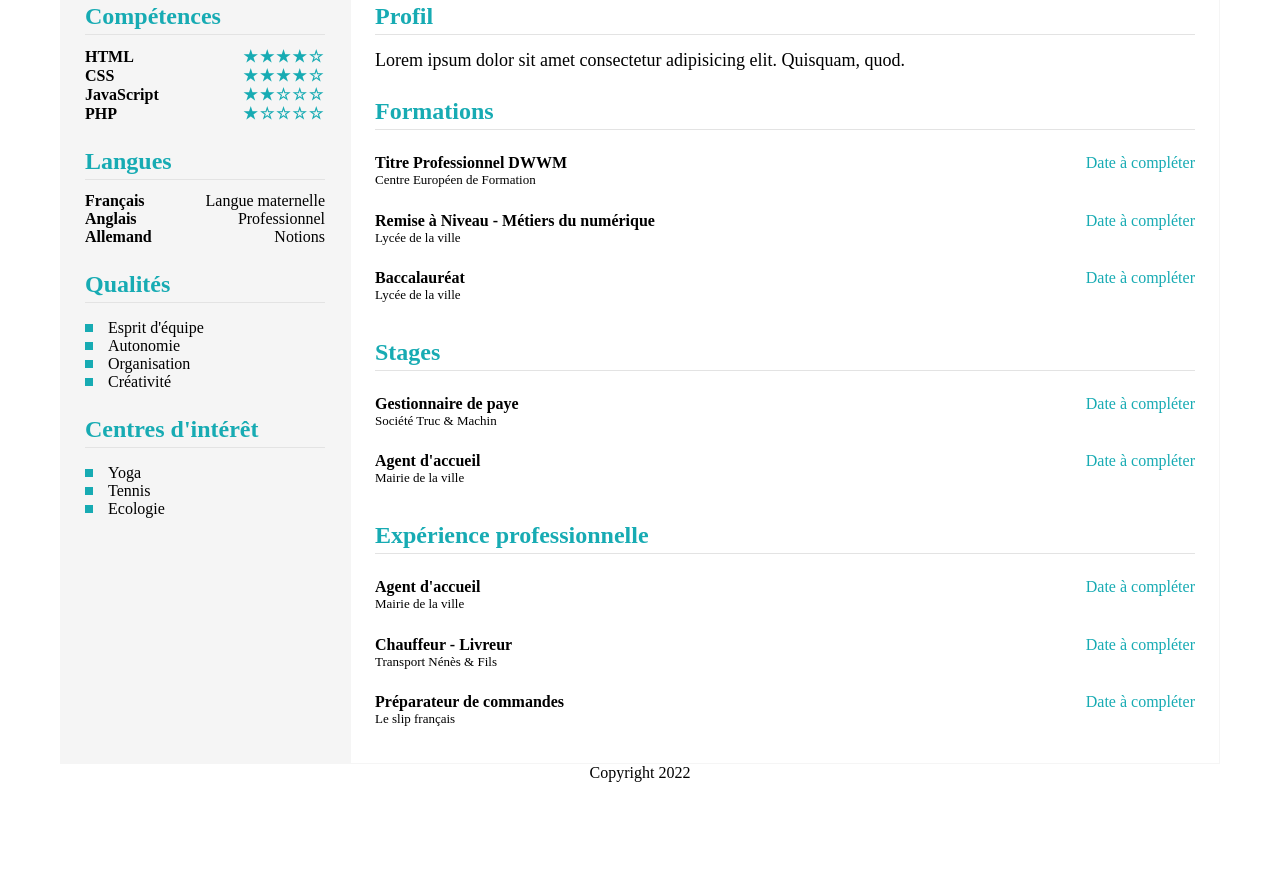
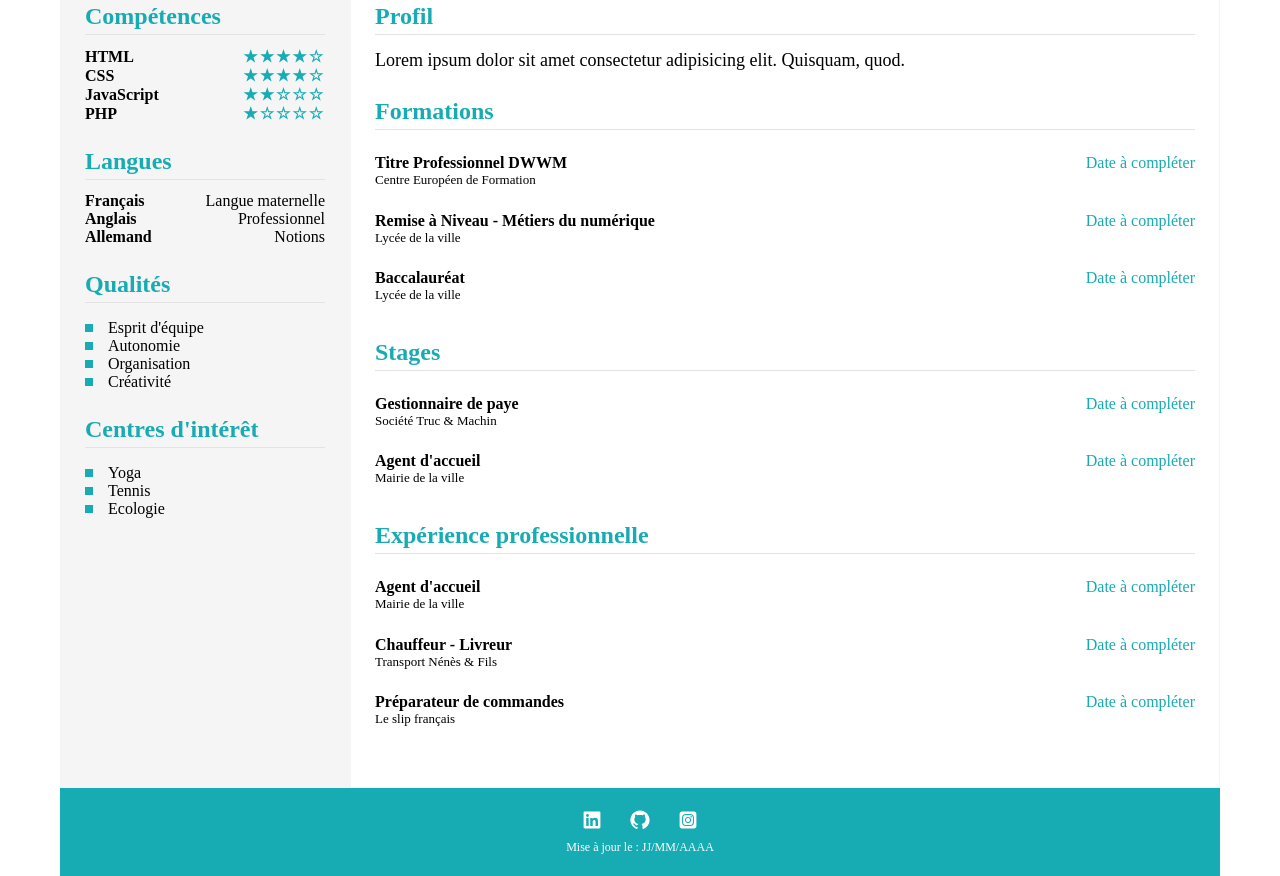
Before and after one commit to alexis-tramonte/Premier-depot, a plain HTML site: page index.html in a window 1280 px wide. Shown: the part 265-1141 px from the top of the page. Before the commit the page ends 1047 px from the top, so only its background shows below. Drawn offline with Linux system fonts and the light colour scheme.

Commit message:
CV fonctionnelle mais manque modification mineur

```diff
--- a/assets/css/index.css
+++ b/assets/css/index.css
@@ -184,6 +184,7 @@ main h3 {
 
 .box {
     padding: 24px;
+    padding-bottom: 48px;
     background-color: var(--color-blanc);
     border: 1px solid var(--color-blanc-cassé);
 }
@@ -264,3 +265,46 @@ main h3 {
 .box-gris ul {
     padding-left: 0;
 }
+
+
+/* Styles pour le footer */
+
+footer {
+    display: flex;
+    flex-direction: column;
+    align-items: center;
+    gap: 6px;
+    width: 100%;
+    box-sizing: border-box;
+    background-color: var(--color-turquoise);
+    color: var(--color-blanc);
+    padding: 20px 0;
+    text-align: center;
+}
+
+footer nav {
+    display: flex;
+    justify-content: center;
+    flex-wrap: wrap;
+    gap: 24px;
+}
+
+footer a {
+    display: inline-flex;
+    align-items: center;
+    gap: 8px;
+    color: var(--color-blanc);
+    text-decoration: none;
+}
+
+footer p {
+    font-size: 12px;
+}
+
+.footer-nav img {
+    width: 24px;
+    height: 24px;
+    max-width: none;
+    object-fit: contain;
+    filter: brightness(0) invert(1);
+}
--- a/index.html
+++ b/index.html
@@ -182,7 +182,18 @@
     <!-- Footer -->
 
     <footer>
-        Copyright 2022
+        <nav class="footer-nav" aria-label="Réseaux sociaux">
+            <a href="#" aria-label="LinkedIn">
+                <img src="image/linkedin.svg" alt="">
+            </a>
+            <a href="#" aria-label="GitHub">
+                <img src="image/github.svg" alt="">
+            </a>
+            <a href="#" aria-label="Instagram">
+                <img src="image/instagram.svg" alt="">
+            </a>
+        </nav>
+        <p>Mise à jour le : JJ/MM/AAAA</p>
     </footer>
 </body>
 </html>
```
Also changed, not shown: image/github.svg (added), image/instagram.svg (added), image/linkedin.svg (added).
